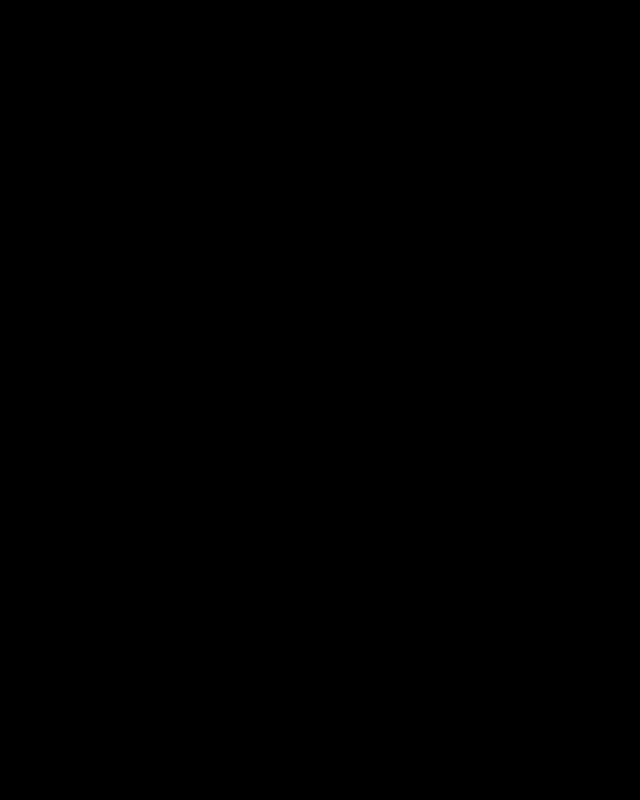
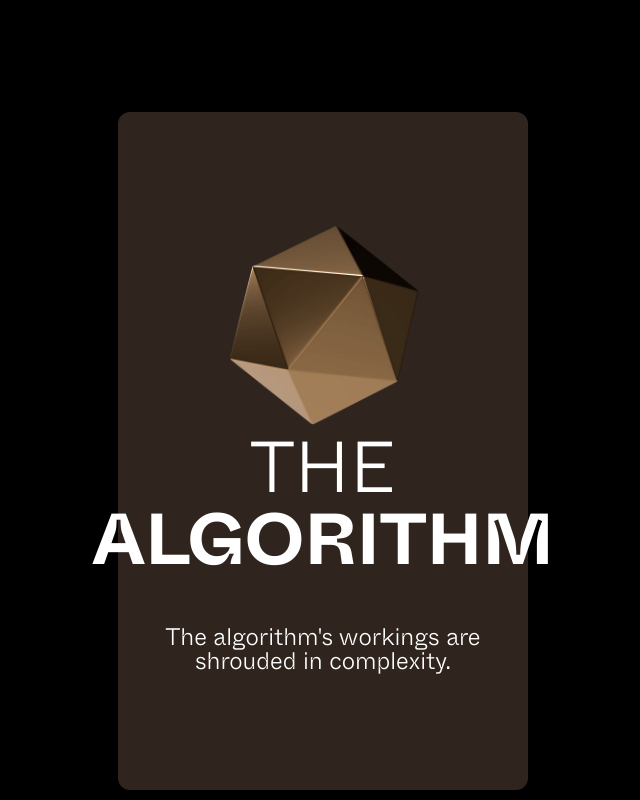
Before and after one commit to ad1tyac0des/Sticky-Scroll-Cards, a plain HTML site: page index.html in a window 1280 px wide. Shown: the top 800 px of the page, without its empty margins (317-957 px from the left). Drawn offline with nearby package versions, Linux system fonts and the light colour scheme.

Commit message:
add cards dynamically

```diff
--- a/index.html
+++ b/index.html
@@ -9,10 +9,13 @@
 </head>
 <body>
     <main class="w-full min-h-screen font-[whyte] bg-black">
-        <div class="container mx-auto">
-
+        <div class="container h-full mx-auto flex flex-col items-center justify-center gap-10 py-28">
+            <!-- Cards will be injected here -->
         </div>
     </main>
+
+    <script src="https://cdnjs.cloudflare.com/ajax/libs/gsap/3.12.2/gsap.min.js"></script>
+    <script src="https://cdnjs.cloudflare.com/ajax/libs/gsap/3.12.2/ScrollTrigger.min.js"></script>
     <script src="script.js"></script>
 </body>
 </html>
--- a/script.js
+++ b/script.js
@@ -0,0 +1,50 @@
+function injectCards() {
+    const container = document.querySelector('.container');
+    const cardsData = [
+        {
+            title: 'Algorithm',
+            image: 'assets/images/1.png',
+            description: "The algorithm's workings are shrouded in complexity."
+        },
+        {
+            title: 'Dogma',
+            image: 'assets/images/2.png',
+            description: "Enshrining the principles of conformity and reinforcing the status quo."
+        },
+        {
+            title: 'Architects',
+            image: 'assets/images/3.png',
+            description: "The elusive entities, lacking human form, operate in the shadows."
+        },
+        {
+            title: 'Wasteland',
+            image: 'assets/images/4.png',
+            description: "This overlooked realm, a consequence of algorithmic judgments."
+        },
+        {
+            title: 'Narrative',
+            image: 'assets/images/5.png',
+            description: "The collective story sculpted by the architects."
+        },
+        {
+            title: 'Opulence',
+            image: 'assets/images/6.png',
+            description: "The cognitive elite's wealth in the algorithmic society."
+        }
+    ]
+
+    cardsData.map(cardData => {
+        const card = `<div class="card sticky top-28 w-[32vw] bg-[#2F251E] text-white text-center rounded-xl flex flex-col items-center gap-5 py-28">
+                <div class="card-image w-[15vw] aspect-square">
+                    <img src="${cardData.image}">
+                </div>
+                <div class="card-content">
+                    <h2 class="text-7xl font-light uppercase">The <br> <span class="font-bold">${cardData.title}</span></h2>
+                    <p class="w-[80%] mx-auto text-2xl leading-[1] font-light mt-10">${cardData.description}</p>
+                </div>
+            </div>`
+
+        container.innerHTML += card;
+    })
+}
+injectCards();
```
